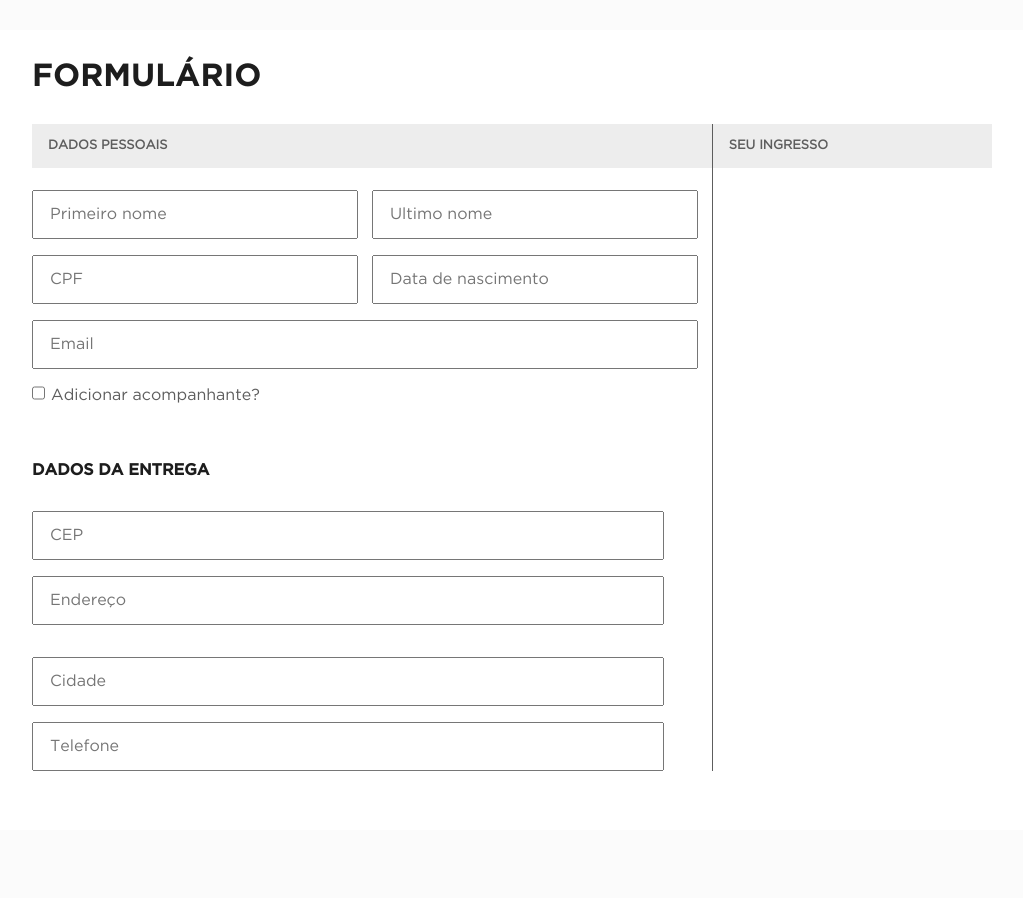
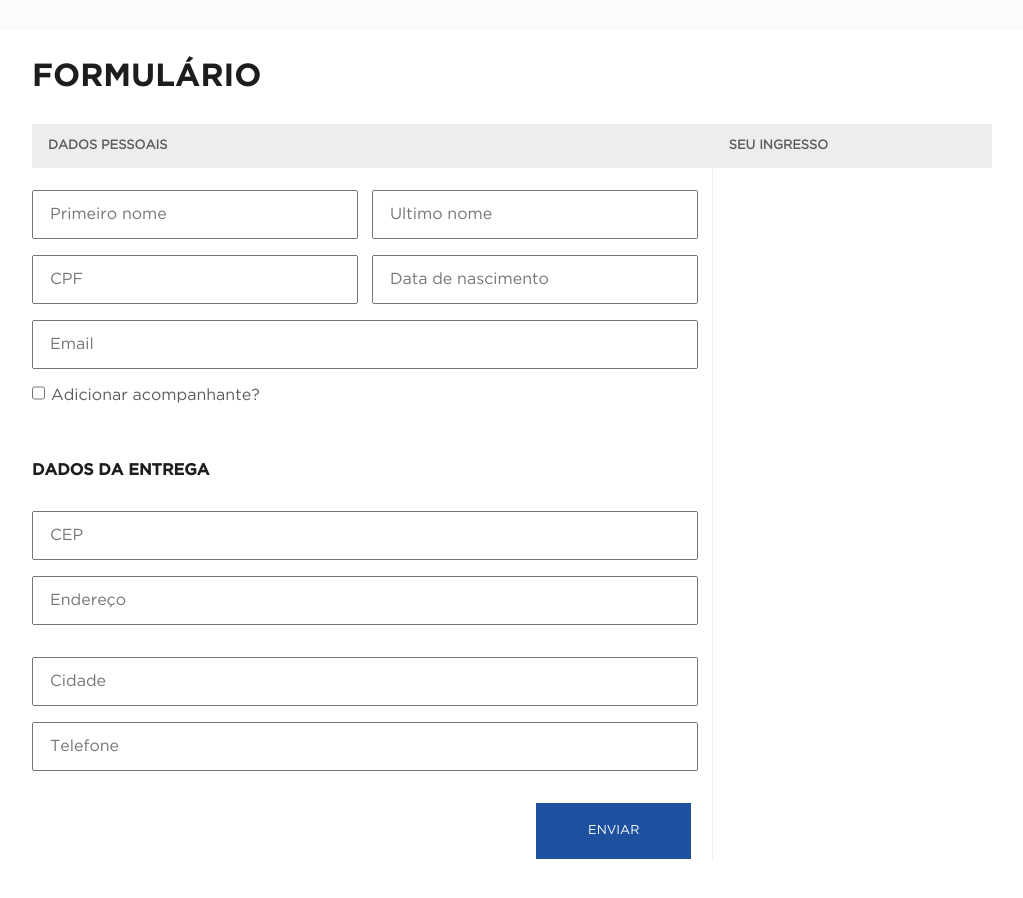
Before and after one commit to fsulczinski/case-tecnico-wiz, an Angular app: page /ticket-checkout in a window 1280 px wide. Shown: the part 220-1118 px from the top of the page, without its empty margins (128-1151 px from the left). Before the commit the page ends 1050 px from the top, so only its background shows below. Built offline with nearby package versions, Linux system fonts and the light colour scheme.

Commit message:
style(ticket-checkout): ajustes de layout

```diff
--- a/src/app/components/ticket-checkout/ticket-checkout.component.html
+++ b/src/app/components/ticket-checkout/ticket-checkout.component.html
@@ -30,7 +30,7 @@
                 </div>
 
                 <div class="row">
-                    <input class="ipt-email" type="text" placeholder="Email"/>
+                    <input class="ipt-ext" type="text" placeholder="Email"/>
                 </div>
 
                 <div class="checkbox-wrapper">
@@ -41,11 +41,11 @@
                 <h3 class="title-fieldgroup">Dados da Entrega</h3>
 
                 <div class="row">
-                    <input type="text" placeholder="CEP"/>
+                    <input class="ipt-ext" type="text" placeholder="CEP"/>
                 </div>
 
                 <div class="row">
-                    <input type="text" placeholder="Endereço"/>
+                    <input class="ipt-ext" type="text" placeholder="Endereço"/>
                 </div>
 
                 <div class="row">
@@ -58,12 +58,14 @@
                 </div>
 
                 <div class="row">
-                    <input type="text" placeholder="Cidade"/>
+                    <input class="ipt-ext" type="text" placeholder="Cidade"/>
                 </div>
 
                 <div class="row">
-                    <input type="text" placeholder="Telefone"/>
+                    <input class="ipt-ext" type="text" placeholder="Telefone"/>
                 </div>
+
+                <button class="btn-enviar" type="submit">Enviar</button>
             </form>
         </div>
 
--- a/src/app/components/ticket-checkout/ticket-checkout.component.scss
+++ b/src/app/components/ticket-checkout/ticket-checkout.component.scss
@@ -1,7 +1,9 @@
+@import '../../theme/mixins';
+
 .component-container {
   width: var(--max-content-width);
   margin: 0 auto;
-  padding-top: 32px;
+  padding: 32px 0 92px 0;
 
   h1 {
     margin-bottom: 32px;
@@ -11,7 +13,18 @@
   }
 
   .content-wrapper {
+    position: relative;
     display: flex;
+
+    &::after {
+      content: "";
+      height: 1px;
+      width: 80%;
+      background: var(--light-color);
+      @include centerer;
+      top: unset;
+      bottom: -62px;
+    }
 
     .subtitle-header {
       background: var(--light-color);
@@ -45,7 +58,7 @@
             width: initial;
           }
 
-          &.ipt-email {
+          &.ipt-ext {
             width: 95%;
           }
         }
@@ -87,6 +100,22 @@
           text-transform: uppercase;
           margin: 62px 0 32px 0;
         }
+
+        .btn-enviar {
+          float: right;
+          padding: 22px 52px;
+          margin: 32px 3% 0 0;
+          font-size: .8rem;
+          color: #FFFFFF;
+          text-transform: uppercase;
+          font-family: gothamBook, sans-serif;
+          background: var(--primary-color);
+          border: none;
+
+          &:active {
+            opacity: .8;
+          }
+        }
       }
     }
 
@@ -94,7 +123,7 @@
       display: flex;
       flex-direction: column;
       flex-grow: 1;
-      border-left: solid 1px var(--medium-color);
+      border-left: solid 1px var(--light-color);
     }
   }
 }
```
